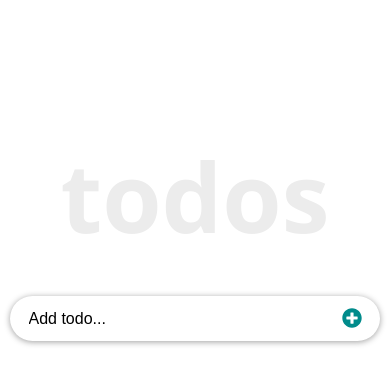
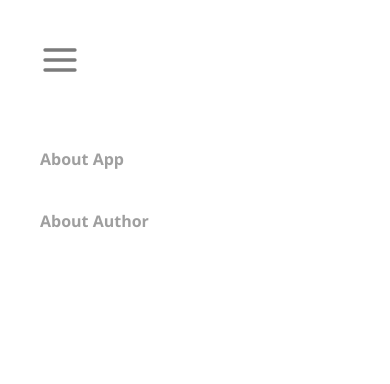
Before and after one commit to selma-belhadj/react-todo, a React (Create React App) app: page /about in a window 390 px wide. Shown: the top 384 px of the page. Built offline with nearby package versions, Linux system fonts and the light colour scheme.

Commit message:
Routing with React Router and add hamburger menu in React

```diff
--- a/package.json
+++ b/package.json
@@ -9,6 +9,7 @@
     "react": "^17.0.2",
     "react-dom": "^17.0.2",
     "react-icons": "^4.3.1",
+    "react-router-dom": "^5.2.0",
     "react-scripts": "5.0.0",
     "uuid": "^8.3.2",
     "web-vitals": "^2.1.4"
--- a/src/App.js
+++ b/src/App.js
@@ -1,11 +1,14 @@
 import './functionBased/App.css';
 // component file
+import { BrowserRouter as Router } from 'react-router-dom';
 import TodoContainer from './functionBased/components/TodoContainer';
 
 function App() {
   return (
     <div className="App">
-      <TodoContainer />
+      <Router>
+        <TodoContainer />
+      </Router>
     </div>
   );
 }
--- a/src/functionBased/App.css
+++ b/src/functionBased/App.css
@@ -89,3 +89,94 @@ header {
   color: orangered;
   size: 16px;
 }
+
+.active-link {
+  color: orangered;
+  text-decoration: underline;
+}
+
+/* sidebar Nav */
+
+.navBar {
+  position: relative;
+}
+
+.navBar button {
+  position: fixed;
+  left: 40px;
+  top: 40px;
+  z-index: 10;
+  cursor: pointer;
+  background: transparent;;
+  border: none;
+}
+
+.menuNav {
+  overflow-y: scroll;
+  list-style: none;
+  position: fixed;
+  top: 0;
+  background: darkcyan;
+  left: 0;
+  bottom: 0;
+  height: 100vh;
+  width: 0;
+  overflow: hidden;
+  max-width: 290px;
+  z-index: 9;
+}
+
+.menuNav.showMenu {
+  width: 100%;
+}
+
+a {
+  display: block;
+  padding: 10px 40px;
+  text-decoration: none;
+  color: #3fffd2;
+  text-transform: uppercase;
+  font-weight: bold;
+}
+
+.menuNav li:first-child {
+  margin-top: 7rem;
+}
+
+/* about page */
+
+.about__content {
+  padding: 8rem 40px;
+  display: flex;
+}
+
+.about__list {
+  list-style: none;
+  flex: 2;
+  margin-right: 15px;
+}
+
+.about__list a {
+  color: #9f9f9f;
+  text-transform: capitalize;
+  padding: 20px 0;
+  font-weight: 600;
+}
+
+.about__list a:hover {
+  color: #000;
+}
+
+.main__content {
+  flex: 7;
+}
+
+.main__content h1 {
+  margin-bottom: 15px;
+  line-height: 30px;
+  font-size: 30px;
+}
+
+.main__content p {
+  line-height: 25px;
+}
--- a/src/functionBased/components/InputTodo.js
+++ b/src/functionBased/components/InputTodo.js
@@ -40,7 +40,7 @@ const InputTodo = (props) => {
         name="title"
         onChange={onChange}
       />
-      <button type="submit" className="input-submit"><FaPlusCircle className="PlusCircle"/></button>
+      <button type="submit" className="input-submit"><FaPlusCircle className="PlusCircle" aria-label="submit" /></button>
     </form>
   );
 };
--- a/src/functionBased/components/Navbar.js
+++ b/src/functionBased/components/Navbar.js
@@ -0,0 +1,53 @@
+import React, { useState } from 'react';
+import { NavLink } from 'react-router-dom';
+import { MdClose } from 'react-icons/md';
+import { FiMenu } from 'react-icons/fi';
+
+const links = [
+  {
+    id: 1,
+    path: '/',
+    text: 'Home',
+  },
+  {
+    id: 2,
+    path: '/about',
+    text: 'About',
+  },
+];
+
+const Navbar = () => {
+  const [navbarOpen, setNavbarOpen] = useState(false);
+  const handleToggle = () => {
+    setNavbarOpen((prev) => !prev);
+  };
+  const closeMenu = () => {
+    setNavbarOpen(false);
+  };
+  return (
+    <nav className="navBar">
+      <button type="button" onClick={handleToggle}>
+        {navbarOpen ? (
+          <MdClose style={{ color: '#fff', width: '40px', height: '40px' }} />
+        ) : (
+          <FiMenu style={{ color: '#7b7b7b', width: '40px', height: '40px' }} />
+        )}
+      </button>
+      <ul className={`menuNav ${navbarOpen ? ' showMenu' : ''}`}>
+        {links.map((link) => (
+          <li key={link.id}>
+            <NavLink
+              to={link.path}
+              activeClassName="active-link"
+              onClick={() => closeMenu()}
+              exact
+            >
+              {link.text}
+            </NavLink>
+          </li>
+        ))}
+      </ul>
+    </nav>
+  );
+};
+export default Navbar;
--- a/src/functionBased/components/TodoContainer.js
+++ b/src/functionBased/components/TodoContainer.js
@@ -2,106 +2,24 @@
 /* eslint-disable react/destructuring-assignment */
 /* eslint-disable react/no-access-state-in-setstate */
 
-// import React from 'react';
-// import { v4 as uuidv4 } from 'uuid';
-// import TodosList from './TodosList';
-// import Header from './Header';
-// import InputTodo from './InputTodo';
-
-// class TodoContainer extends React.Component {
-//   state = {
-//     todos: [],
-//   };
-
-//   componentDidMount() {
-//     const temp = localStorage.getItem('todos');
-//     const loadedTodos = JSON.parse(temp);
-//     if (loadedTodos) {
-//       this.setState({
-//         todos: loadedTodos,
-//       });
-//     }
-//   }
-
-//   componentDidUpdate(prevProps, prevState) {
-//     if (prevState.todos !== this.state.todos) {
-//       const temp = JSON.stringify(this.state.todos);
-//       localStorage.setItem('todos', temp);
-//     }
-//   }
-
-//     handleChange = (id) => {
-//       this.setState((prevState) => (
-//         {
-//           todos: prevState.todos.map((todo) => {
-//             if (todo.id === id) {
-//               return {
-//                 ...todo,
-//                 completed: !todo.completed,
-//               };
-//             }
-//             return todo;
-//           }),
-//         }
-//       ));
-//     };
-
-//     delTodo = (id) => {
-//       this.setState({
-//         todos: [
-//           ...this.state.todos.filter((todo) => todo.id !== id),
-//         ],
-//       });
-//     };
-
-//     addTodoItem = (title) => {
-//       const newTodo = {
-//         id: uuidv4(),
-//         title,
-//         completed: false,
-//       };
-//       this.setState({
-//         todos: [...this.state.todos, newTodo],
-//       });
-//     };
-
-//     setUpdate = (updatedTitle, id) => {
-//       this.setState({
-//         todos: this.state.todos.map((todo) => {
-//           if (todo.id === id) {
-//             todo.title = updatedTitle;
-//           }
-//           return todo;
-//         }),
-//       });
-//     };
-
-//     render() {
-//       return (
-//         <div className="container">
-//           <div className="inner">
-//             <Header />
-//             <InputTodo addTodoItem={this.addTodoItem} />
-//             <TodosList
-//               todos={this.state.todos}
-//               handleChangeCheck={this.handleChange}
-//               deletetodo={this.delTodo}
-//               setUpdate={this.setUpdate}
-//             />
-//           </div>
-//         </div>
-//       );
-//     }
-// }
-// export default TodoContainer;
-
 import React, { useState, useEffect } from 'react';
 import { v4 as uuidv4 } from 'uuid';
+import { Route, Switch } from 'react-router-dom';
+// import { Routes ,Route } from 'react-router-dom';
 import Header from './Header';
 import InputTodo from './InputTodo';
 import TodosList from './TodosList';
+import About from '../pages/About';
+import NotMatch from '../pages/NotMatch';
+import Navbar from './Navbar';
 
 const TodoContainer = () => {
+  function getInitialTodos() {
+    // getting stored items
+    const temp = localStorage.getItem('todos');
+    const savedTodos = JSON.parse(temp);
+    return savedTodos || [];
+  }
   const [todos, setTodos] = useState(getInitialTodos());
 
   const handleChange = (id) => {
@@ -135,19 +53,12 @@ const TodoContainer = () => {
     setTodos(
       todos.map((todo) => {
         if (todo.id === id) {
-          todo.title = updatedTitle;
+          todo.title = updatedTitle; // eslint-disable-line no-param-reassign
         }
         return todo;
       }),
     );
   };
-
-  function getInitialTodos() {
-    // getting stored items
-    const temp = localStorage.getItem('todos');
-    const savedTodos = JSON.parse(temp);
-    return savedTodos || [];
-  }
 
   useEffect(() => {
     // storing todos items
@@ -156,6 +67,10 @@ const TodoContainer = () => {
   }, [todos]);
 
   return (
+    <>
+      <Navbar />
+      <Switch>
+        <Route exact path="/">
           <div className="container">
             <div className="inner">
               <Header />
@@ -168,6 +83,15 @@ const TodoContainer = () => {
               />
             </div>
           </div>
+        </Route>
+        <Route path="/about">
+          <About />
+        </Route>
+        <Route path="*">
+          <NotMatch />
+        </Route>
+      </Switch>
+    </>
   );
 };
 
--- a/src/functionBased/components/TodoItem.js
+++ b/src/functionBased/components/TodoItem.js
@@ -3,8 +3,8 @@
 /* eslint-disable react/state-in-constructor */
 
 import React, { useState, useEffect } from 'react';
+import { FaTrash } from 'react-icons/fa';
 import styles from './TodoItem.module.css';
-import { FaTrash } from "react-icons/fa"
 
 const TodoItem = (props) => {
   const [editing, setEditing] = useState(false);
@@ -50,7 +50,7 @@ const TodoItem = (props) => {
           checked={completed}
           onChange={() => props.handleChangeCheck(id)}
         />
-        <button type="button" onClick={() => props.deletetodo(id)} className="input-submit"><FaTrash  className="trashBtn"/></button>
+        <button type="button" onClick={() => props.deletetodo(id)} className="input-submit"><FaTrash className="trashBtn" aria-label="button" /></button>
         <span style={completed ? completedStyle : null}>{title}</span>
       </div>
       <input
--- /dev/null
+++ b/src/functionBased/pages/About.js
@@ -0,0 +1,23 @@
+import React from 'react';
+import { Link, useRouteMatch, Route } from 'react-router-dom';
+import SinglePage from './SinglePage';
+
+const About = () => {
+  const { url, path } = useRouteMatch();
+  return (
+    <div className="about__content">
+      <ul className="about__list">
+        <li>
+          <Link to={`${url}/about-app`}>About App</Link>
+        </li>
+        <li>
+          <Link to={`${url}/about-author`}>About Author</Link>
+        </li>
+      </ul>
+      <Route path={`${path}/:slug`}>
+        <SinglePage />
+      </Route>
+    </div>
+  );
+};
+export default About;
--- /dev/null
+++ b/src/functionBased/pages/NotMatch.js
@@ -0,0 +1,8 @@
+import React from 'react';
+
+const NotMatch = () => (
+  <div>
+    <h3>No match for this page</h3>
+  </div>
+);
+export default NotMatch;
--- /dev/null
+++ b/src/functionBased/pages/SinglePage.js
@@ -0,0 +1,30 @@
+import React from 'react';
+import { useParams } from 'react-router-dom';
+
+const aboutData = [
+  {
+    slug: 'about-app',
+    title: 'About the App',
+    description:
+        'In this app, you can add, delete, submit and edit items. To edit items, simply double click on it. Once you are done, press the enter key to resubmit. This app will persist your data in the browser local storage. So whether you reload, close your app or reopened it, you still have access to your to-dos items.',
+  },
+  {
+    slug: 'about-author',
+    title: 'About the Author',
+    description:
+        'This app was developed by me (Selma) by folllowind the steps explained by Ibas Majid.',
+  },
+];
+
+const SinglePage = () => {
+  const { slug } = useParams();
+  const aboutContent = aboutData.find((item) => item.slug === slug);
+  const { title, description } = aboutContent;
+  return (
+    <div className="main__content">
+      <h1>{title}</h1>
+      <p>{description}</p>
+    </div>
+  );
+};
+export default SinglePage;
```
Also changed, not shown: 1 other file (tests, documents, lock files or other folders). Lines whose indentation alone changed are shown as unchanged.
